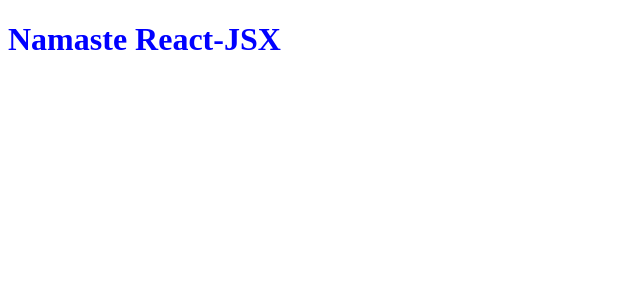
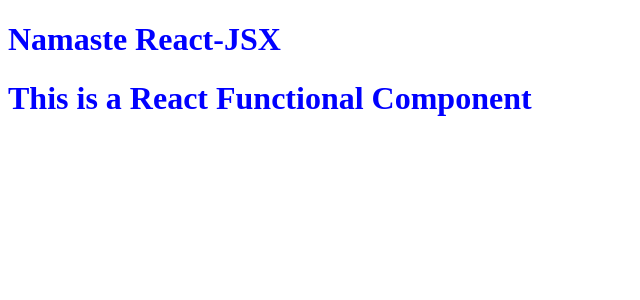
Before and after one commit to ThisIsOJAS/namaste-food-ordering, a React (Vite) app: page / in a window 1280 px wide. Shown: the top 300 px of the page, without its empty margins (0-640 px from the left). Built offline with nearby package versions, Linux system fonts and the light colour scheme.

Commit message:
Episode - 03

```diff
--- a/App.js
+++ b/App.js
@@ -1,8 +1,21 @@
 import React from "react";
 import ReactDOM from "react-dom/client";
 
-const JSXheading = <h1 className="heading">Namaste React-JSX</h1>;
+// const heading = <h1 className="heading">Namaste React-JSX</h1>;
+
+const Title = () => <h1 className="heading">Namaste React-JSX</h1>;
+
+// This is is component composition
+
+const HeadingComponent = () => (
+  <div id="container">
+    <Title />
+    <h1 className="heading">This is a React Functional Component</h1>
+  </div>
+);
 
 const root = ReactDOM.createRoot(document.getElementById("root"));
 
-root.render(JSXheading);
+// root.render(heading);
+
+root.render(<HeadingComponent />);
```
